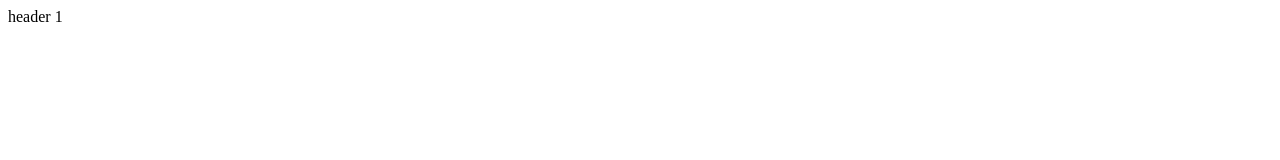
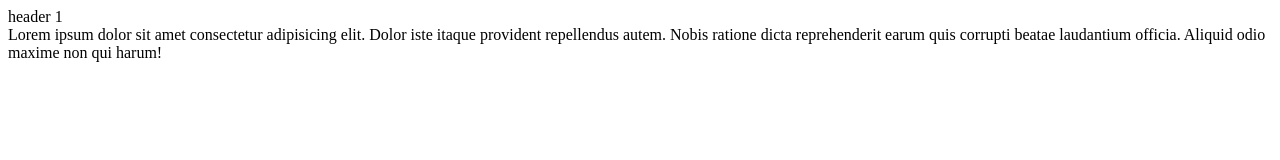
Before and after one commit to Mcaboj/P2_repo, a plain HTML site: page index.html in a window 1280 px wide. Drawn offline with Linux system fonts and the light colour scheme.

Commit message:
added text in index.html

```diff
--- a/index.html
+++ b/index.html
@@ -1 +1,6 @@
 <header>header 1</header>
+<div>
+  Lorem ipsum dolor sit amet consectetur adipisicing elit. Dolor iste itaque
+  provident repellendus autem. Nobis ratione dicta reprehenderit earum quis
+  corrupti beatae laudantium officia. Aliquid odio maxime non qui harum!
+</div>
```
